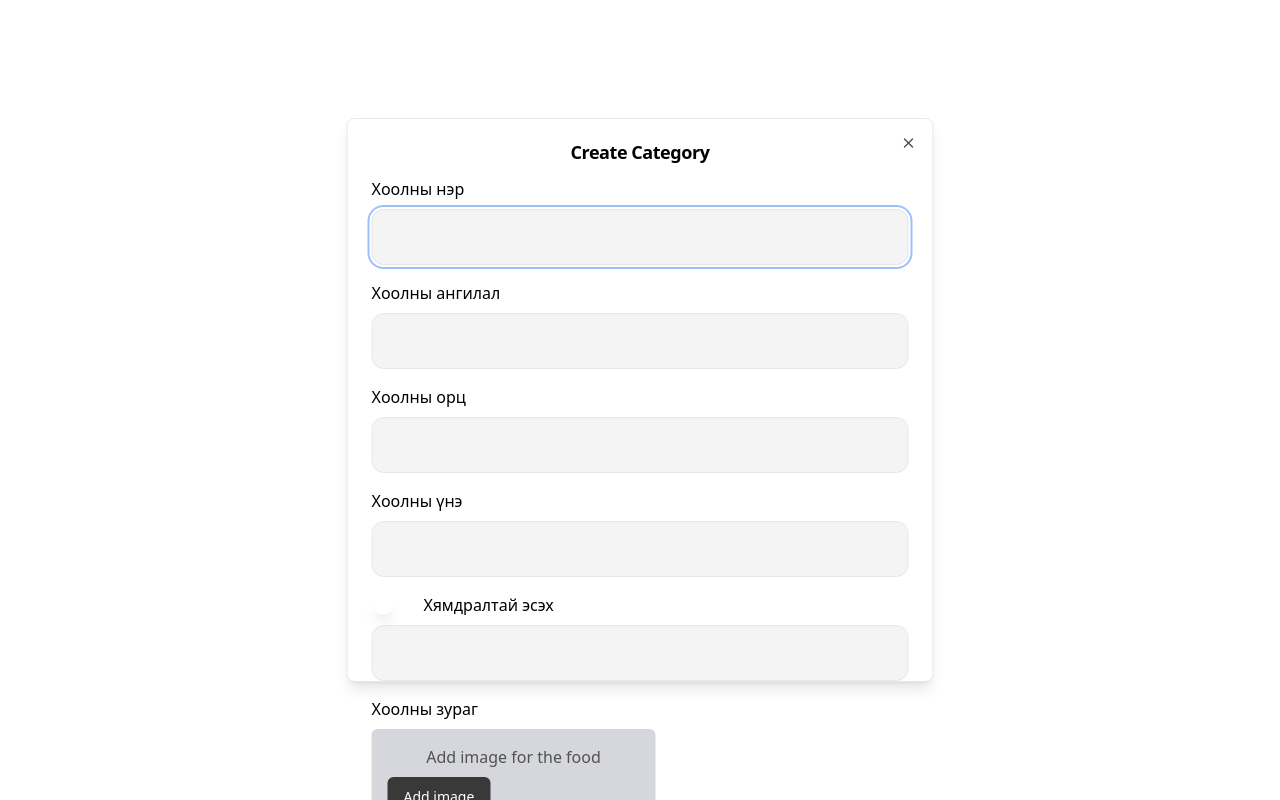
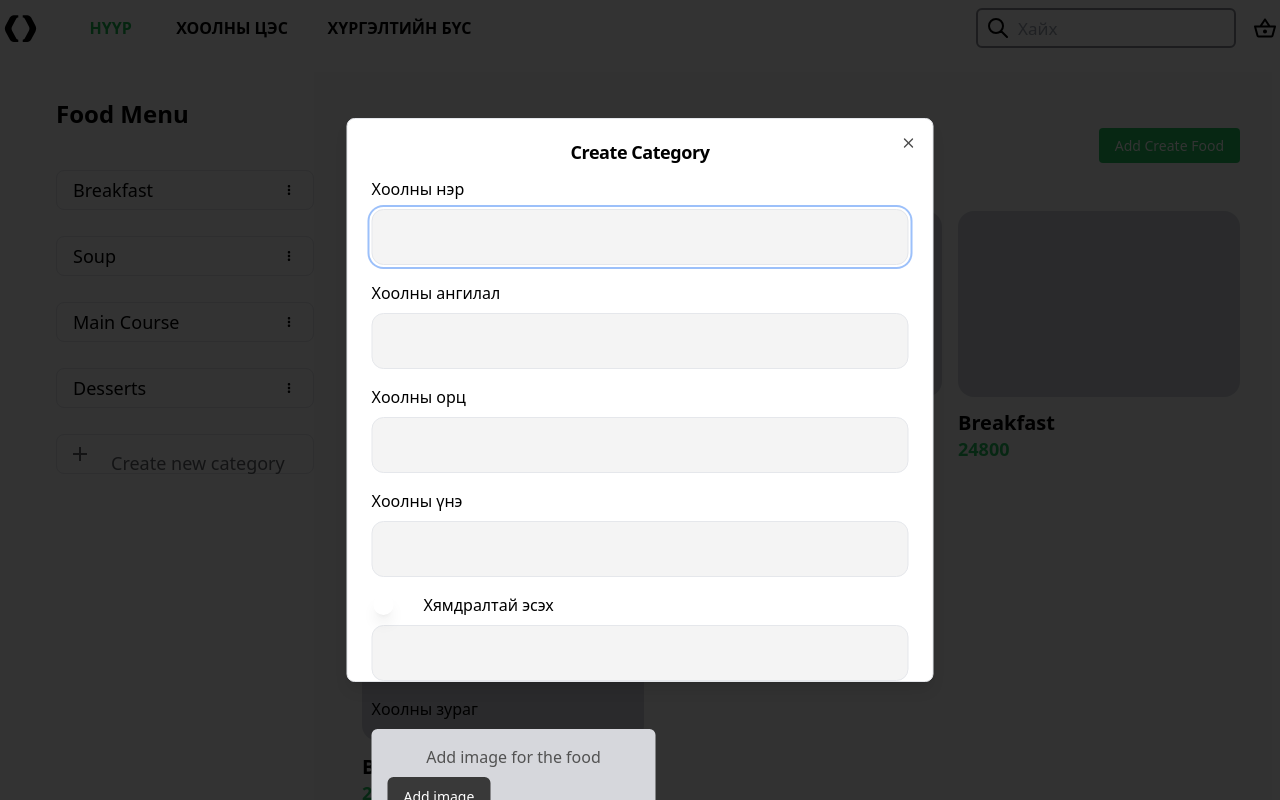
Before and after one commit to Pinecone-2024-LEAP-1G/Food-delivery-3, a Next.js app: page /admin in a window 1280 px wide. Both pictures are taken after a click on the element "Add Create Food". Shown: the top 800 px of the page. Built offline with nearby package versions, Linux system fonts and the light colour scheme.

Commit message:
dialog zasaw

```diff
--- a/src/app/page.tsx
+++ b/src/app/page.tsx
@@ -1,5 +1,3 @@
-// import { EditableCard } from "@/components/EditableCard";
-
 import { OrderDetail } from "../components/order-detail";
 
 const Home = () => {
--- a/src/components/FoodOrderDetail.tsx
+++ b/src/components/FoodOrderDetail.tsx
@@ -21,13 +21,11 @@
           </DialogHeader>
           <div className="flex flex-col gap-8">
             <DialogTitle>
-              {" "}
               <div className="flex flex-col gap-1">
                 <h3 className="font-bold text-[28px]"> Main Pizza</h3>
                 <p className="font-semibold text-lg text-green-500">34,800₮</p>
               </div>
             </DialogTitle>
-
             <div className="flex flex-col gap-2">
               <h3 className="font-semibold text-lg">Орц</h3>
               <p className="text-base font-normal bg-gray-100 text-gray-400 rounded-lg w-[368px] h-[54px]">
--- a/src/components/ui/dialog.tsx
+++ b/src/components/ui/dialog.tsx
@@ -21,7 +21,7 @@
   <DialogPrimitive.Overlay
     ref={ref}
     className={cn(
-      "fixed inset-0 z-50 bg-white data-[state=open]:animate-in data-[state=closed]:animate-out data-[state=closed]:fade-out-0 data-[state=open]:fade-in-0",
+      "fixed inset-0 z-50 bg-black/80 data-[state=open]:animate-in data-[state=closed]:animate-out data-[state=closed]:fade-out-0 data-[state=open]:fade-in-0",
       className
     )}
     {...props}
```
